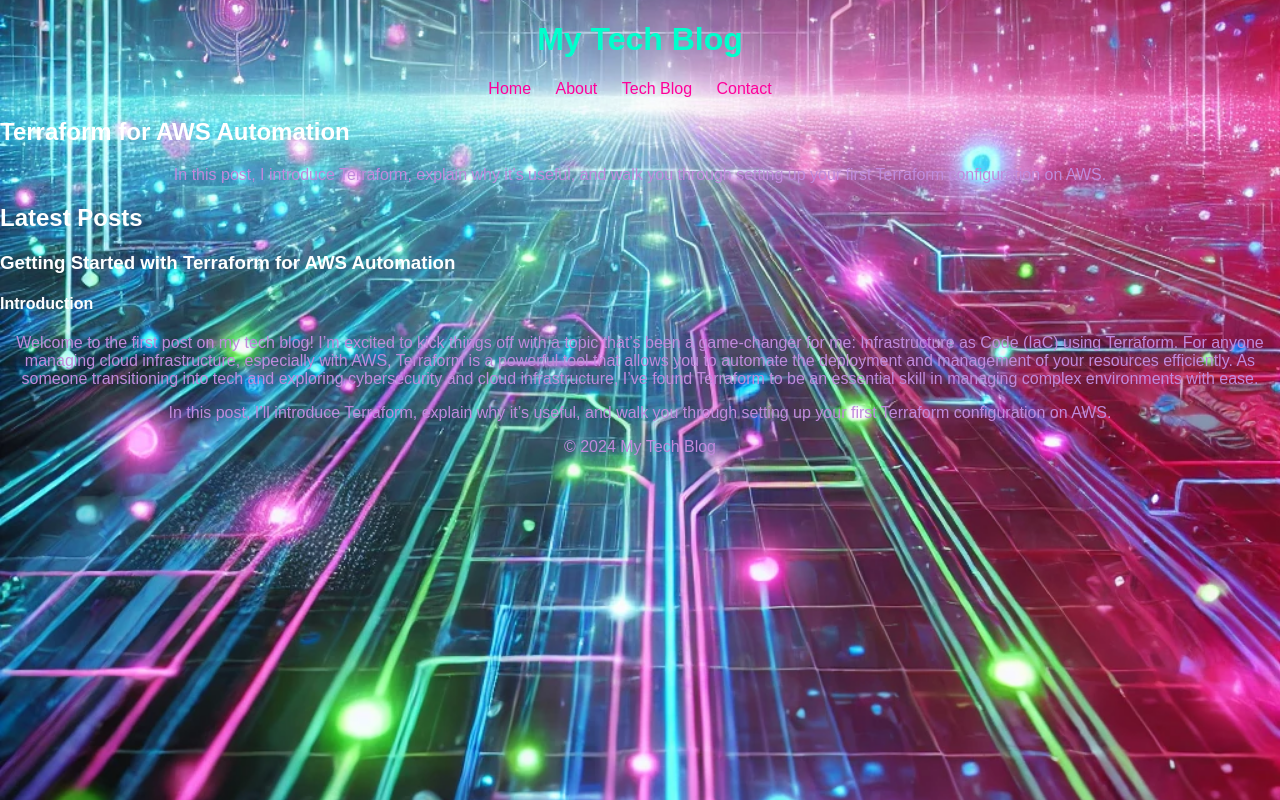
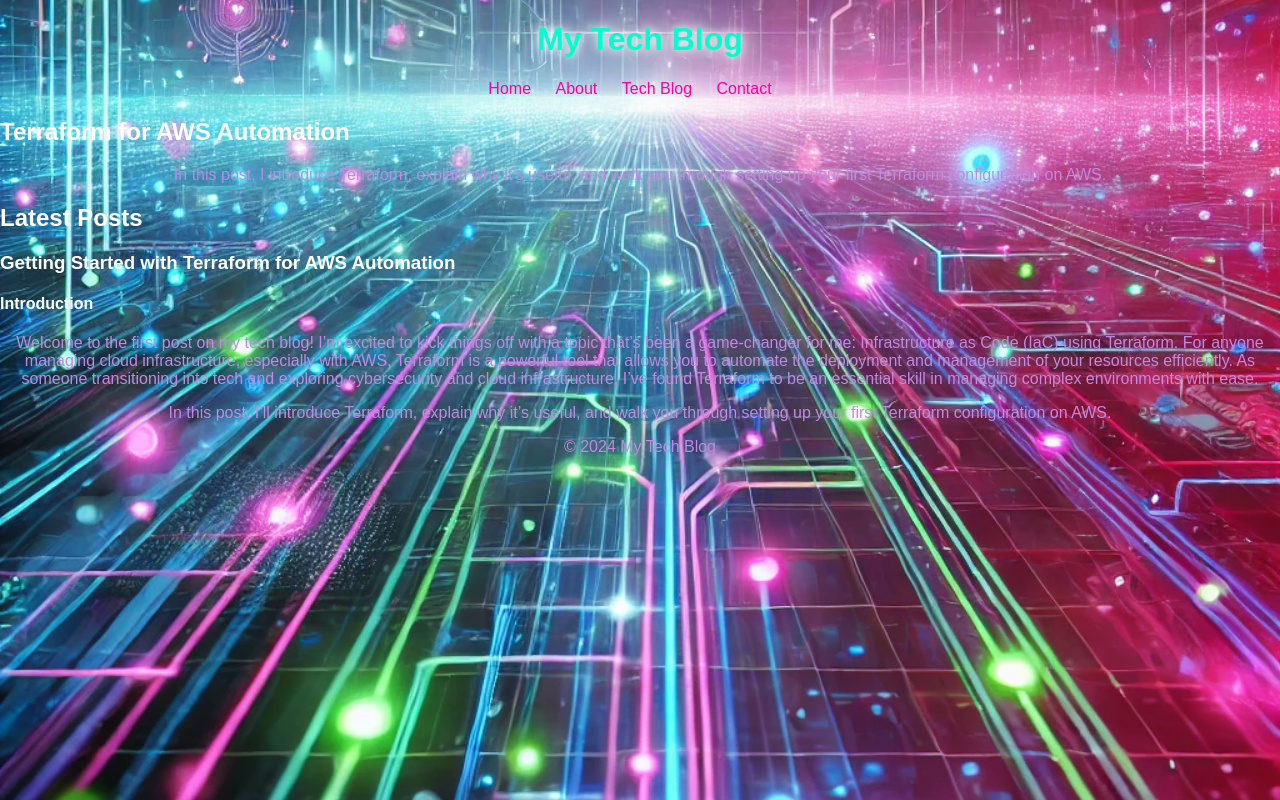
Before and after one commit to GanymedeWordsmyth/cbpetersoninfosec.solutions, a plain HTML site: page assets/pages/blog/post09222024.html in a window 1280 px wide. Drawn offline with Linux system fonts and the light colour scheme.

Commit message:
modified:   assets/css/styles.css

```diff
--- a/assets/css/styles.css
+++ b/assets/css/styles.css
@@ -15,6 +15,7 @@ body {
 h1 {
     color: #00ffcc;
     text-align: center;
+    text-shadow: 0 0 20px #ffffff, 0 0 10px #ffffff;
 }
 
 p {
```
